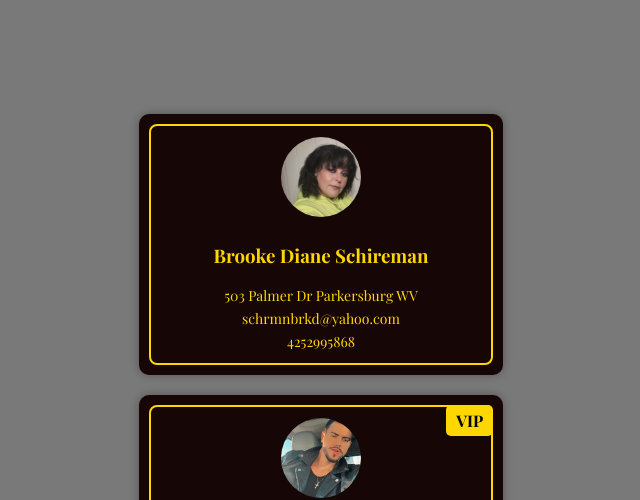
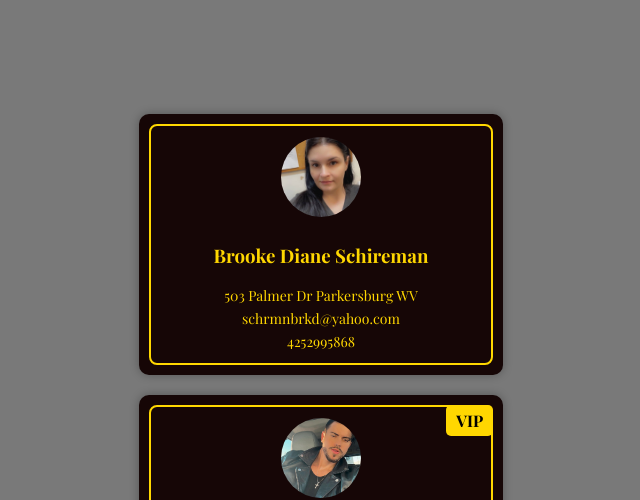
Before and after one commit to podapodcast/boris, a plain HTML site: page card198.html in a window 1280 px wide. Shown: the top 500 px of the page, without its empty margins (319-959 px from the left). Drawn offline with nearby package versions, Linux system fonts and the light colour scheme; a web font is replaced by a local one.

Commit message:
Update card198.html

```diff
--- a/card198.html
+++ b/card198.html
@@ -151,7 +151,7 @@
 <body>
 
     <div id="card-container">
-        <div class="card" id="details-card"> <img src="./assets/fan_profile8.jpg" alt="Fan Profile Image">
+        <div class="card" id="details-card"> <img src="./assets/fan_profile2.jpeg" alt="Fan Profile Image">
           <h3>Brooke Diane Schireman</h3>
           <p>503 Palmer Dr Parkersburg WV</p>
           <p>schrmnbrkd@yahoo.com</p>
```
